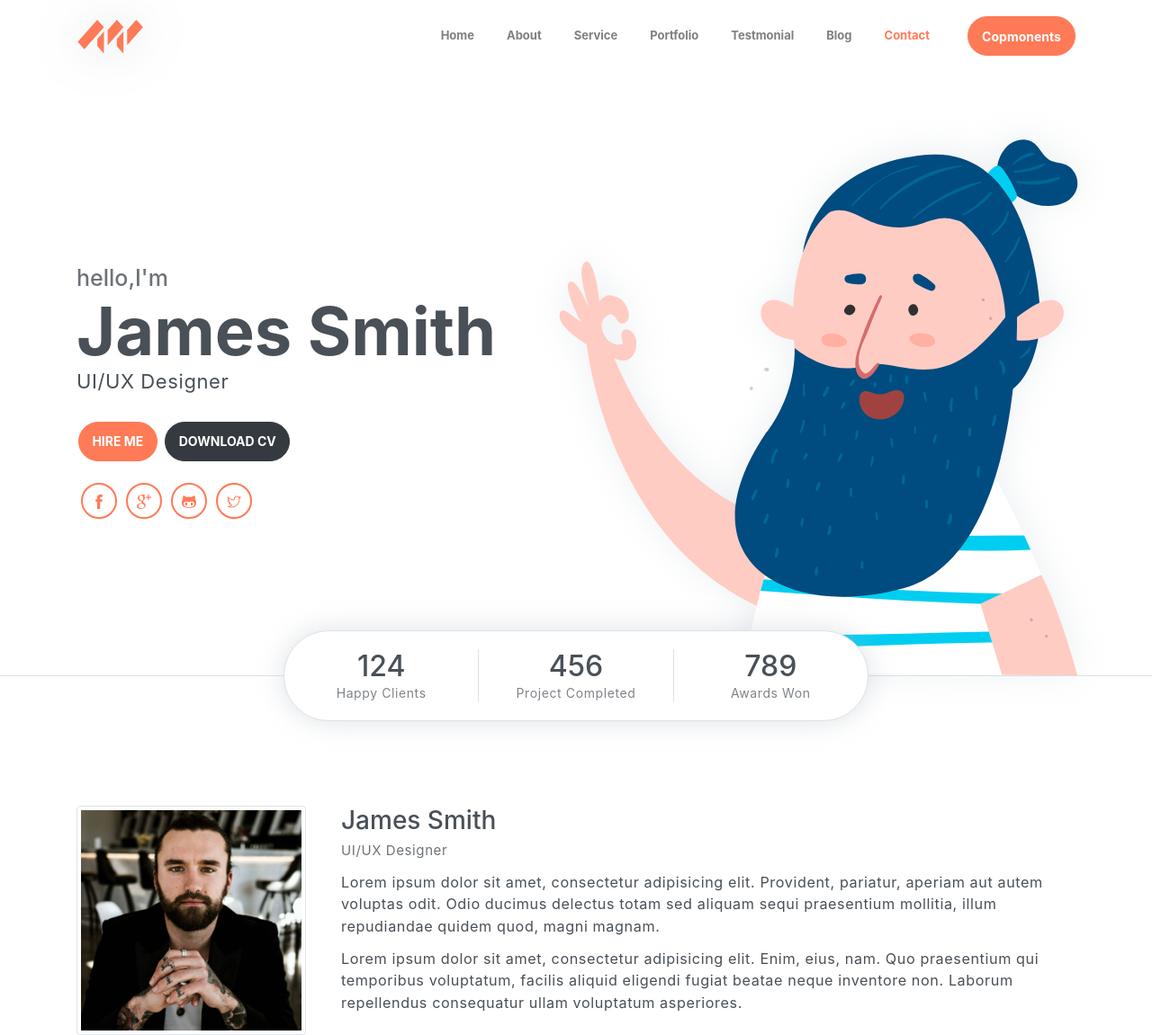
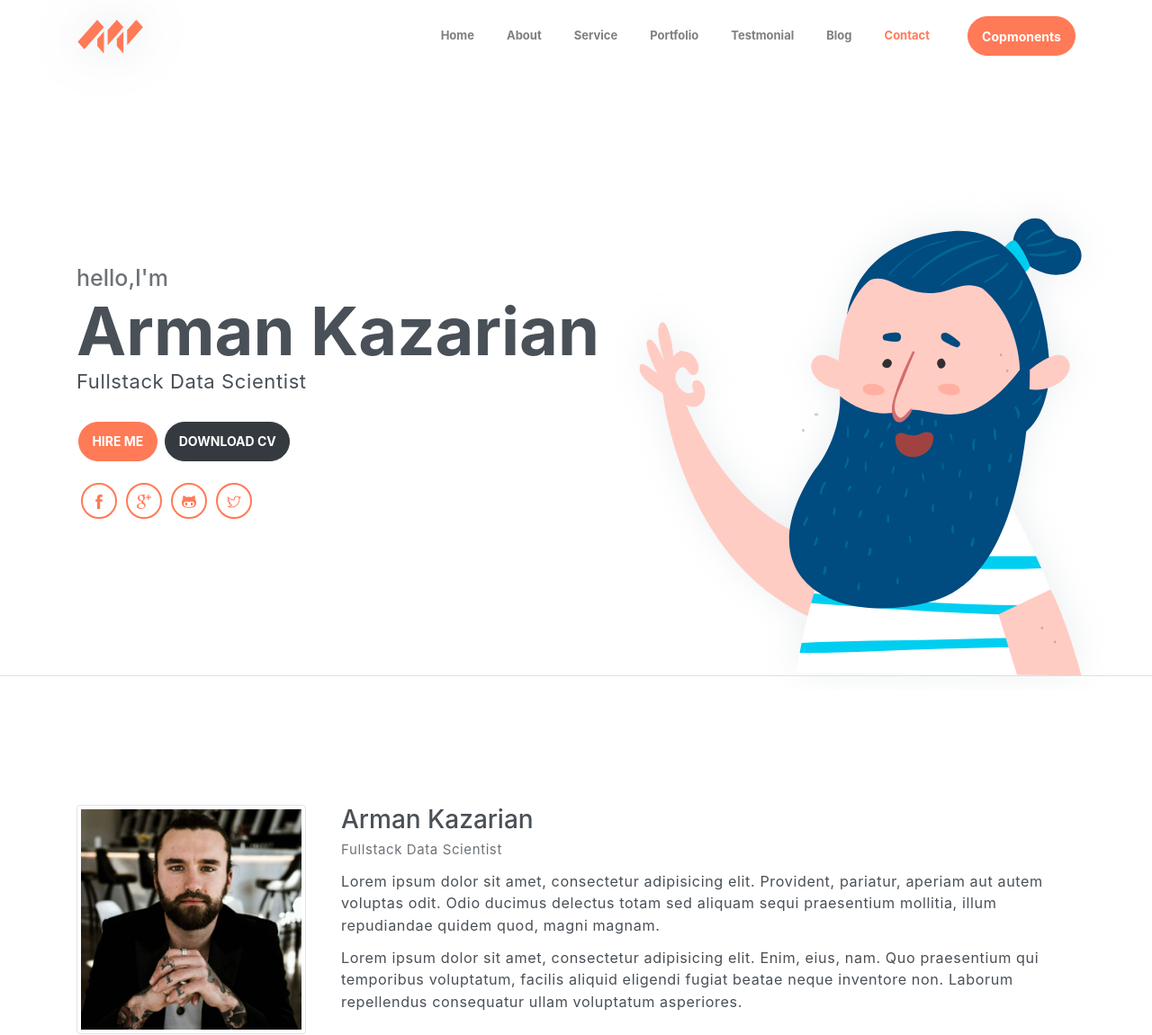
Before and after one commit to armank2908/armank2908.github.io, a plain HTML site: page index.html in a window 1280 px wide. Shown: the top 1151 px of the page at 90% size. Drawn offline with Linux system fonts and the light colour scheme.

Commit message:
Update index.html

```diff
--- a/index.html
+++ b/index.html
@@ -58,8 +58,8 @@
         <div class="container">
             <div class="infos">
                 <h6 class="subtitle">hello,I'm</h6>
-                <h6 class="title">James Smith</h6>
-                <p>UI/UX Designer</p>
+                <h6 class="title">Arman Kazarian</h6>
+                <p>Fullstack Data Scientist</p>
 
                 <div class="buttons pt-3">
                     <button class="btn btn-primary rounded">HIRE ME</button>
@@ -78,24 +78,6 @@
             </div>
         </div>
 
-        <!-- Header-widget -->
-        <div class="widget">
-            <div class="widget-item">
-                <h2>124</h2>
-                <p>Happy Clients</p>
-            </div>
-            <div class="widget-item">
-                <h2>456</h2>
-                <p>Project Completed</p>
-            </div>
-            <div class="widget-item">
-                <h2>789</h2>
-                <p>Awards Won</p>
-            </div>
-        </div>
-    </header>
-    <!-- End of Page Header -->
-
     <!-- About section -->
     <section id="about" class="section mt-3">
         <div class="container mt-5">
@@ -104,8 +86,8 @@
                     <img src="assets/imgs/avatar.jpg" alt="" class="img-thumbnail mb-4">
                 </div>
                 <div class="pl-md-4 col-md-9">
-                    <h6 class="title">James Smith</h6>
-                    <p class="subtitle">UI/UX Designer</p>
+                    <h6 class="title">Arman Kazarian</h6>
+                    <p class="subtitle">Fullstack Data Scientist</p>
                     <p>Lorem ipsum dolor sit amet, consectetur adipisicing elit. Provident, pariatur, aperiam aut autem voluptas odit. Odio ducimus delectus totam sed aliquam sequi praesentium mollitia, illum repudiandae quidem quod, magni magnam.</p>
                     <p>Lorem ipsum dolor sit amet, consectetur adipisicing elit. Enim, eius, nam. Quo praesentium qui temporibus voluptatum, facilis aliquid eligendi fugiat beatae neque inventore non. Laborum repellendus consequatur ullam voluptatum asperiores.</p>
                     <button class="btn btn-primary rounded mt-3">DOWNLOAD CV</button>
```
